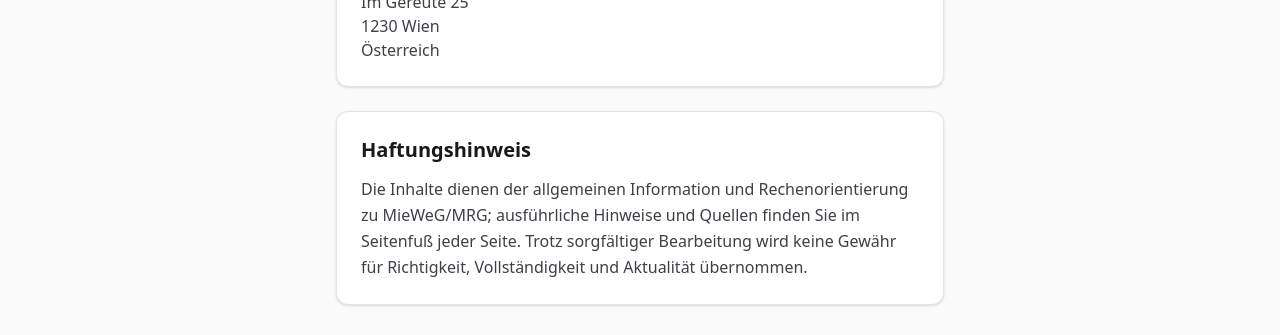
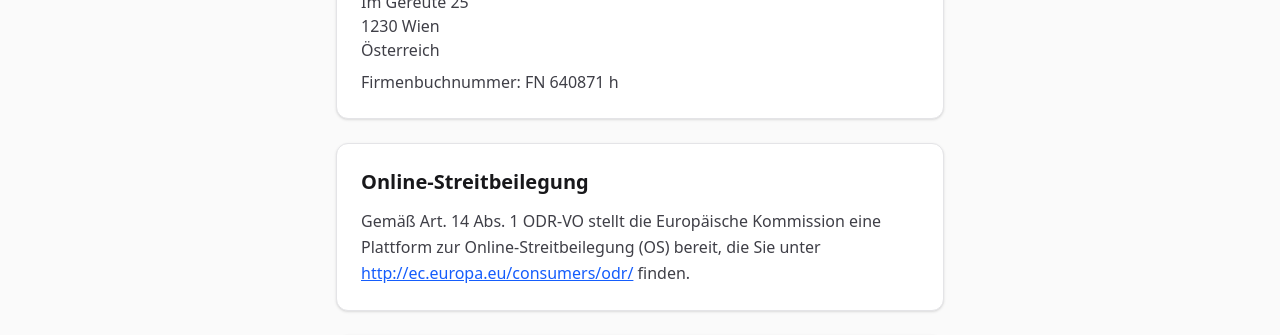
Before and after one commit to lukasthekid/austria-rent-indexation-tool, a Next.js app: page /impressum in a window 1280 px wide. Shown: the part 360-695 px from the top of the page. Built offline with nearby package versions, Linux system fonts and the light colour scheme; no server answers.

Commit message:
Add Firmenbuchnummer and Online-Streitbeilegung section to Impressum page for legal compliance. Enhance user information with a link to the European Commission's online dispute resolution platform.

```diff
--- a/app/impressum/page.tsx
+++ b/app/impressum/page.tsx
@@ -42,7 +42,29 @@ export default function ImpressumPage() {
               <br />
               {company.country}
             </p>
+            <p>
+              Firmenbuchnummer: FN 640871 h
+            </p>
           </div>
+        </section>
+
+        <section className="mt-6 space-y-3 rounded-xl border border-zinc-200 bg-white p-4 shadow-sm sm:p-6">
+          <h2 className="text-lg font-semibold text-zinc-900 sm:text-xl">
+            Online-Streitbeilegung
+          </h2>
+          <p className="text-sm leading-relaxed text-zinc-700 sm:text-base">
+            Gemäß Art. 14 Abs. 1 ODR-VO stellt die Europäische Kommission eine
+            Plattform zur Online-Streitbeilegung (OS) bereit, die Sie unter{" "}
+            <a
+              href="http://ec.europa.eu/consumers/odr/"
+              target="_blank"
+              rel="noopener noreferrer"
+              className="text-blue-600 underline hover:text-blue-800"
+            >
+              http://ec.europa.eu/consumers/odr/
+            </a>{" "}
+            finden.
+          </p>
         </section>
 
         <section className="mt-6 space-y-3 rounded-xl border border-zinc-200 bg-white p-4 shadow-sm sm:p-6">
```
